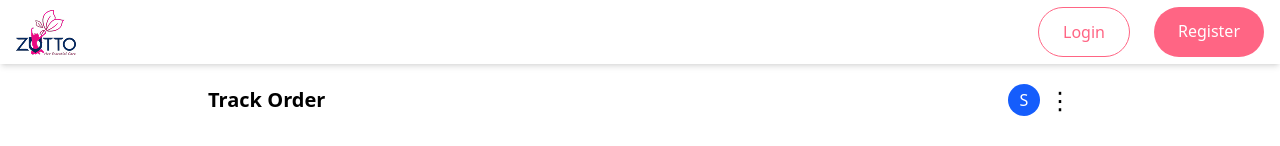
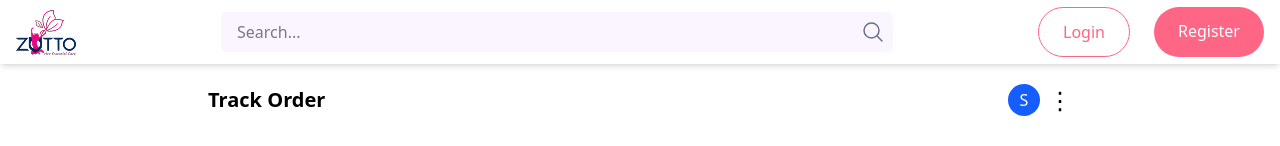
Before and after one commit to ParvezMohammed/zotto-user-website, a React (Vite) app: page /track-order in a window 1280 px wide. Shown: the top 146 px of the page. Built offline with nearby package versions, Linux system fonts and the light colour scheme.

Commit message:
added search bar

```diff
--- a/src/components/navbar/LoggedinNavbar.jsx
+++ b/src/components/navbar/LoggedinNavbar.jsx
@@ -1,6 +1,6 @@
 import React, { useState } from 'react';
 import { useNavigate } from 'react-router-dom';
-import { BellIcon, ShoppingCartIcon, UserIcon, Bars3Icon, XMarkIcon } from '@heroicons/react/24/outline';
+import { BellIcon, ShoppingCartIcon, UserIcon, Bars3Icon, XMarkIcon,MagnifyingGlassIcon } from '@heroicons/react/24/outline';
 import Notifications from '../notification/Notification';
 import AccountPopup from '../account/Account';
 
@@ -27,7 +27,20 @@ const LoggedInNavbar = () => {
       <div className="max-w-7xl mx-auto flex justify-between items-center h-16 px-4">
         {/* Logo */}
         <img src="/images/zotto.jpg" alt="Zotto" className="" />
-
+        <div className="flex-1 max-w-2xl mx-8">
+              <div className="relative">
+                <div className="flex items-center bg-purple-50 rounded-md">
+                  <input
+                    type="text"
+                    className="w-full py-2 px-4 bg-transparent outline-none"
+                    placeholder="Search..."
+                  />
+                  <button className="p-2">
+                    <MagnifyingGlassIcon className="h-6 w-6 text-gray-500" />
+                  </button>
+                </div>
+              </div>
+            </div>
         {/* Desktop Icons */}
         <div className="hidden md:flex items-center gap-6">
           <div className="flex items-center cursor-pointer">
--- a/src/components/navbar/Loginnavbar.jsx
+++ b/src/components/navbar/Loginnavbar.jsx
@@ -1,6 +1,6 @@
 import React, { useState } from 'react';
 import { Link } from 'react-router-dom';
-import { Bars3Icon, XMarkIcon } from '@heroicons/react/24/outline';
+import { Bars3Icon, XMarkIcon,MagnifyingGlassIcon} from '@heroicons/react/24/outline';
 
 const LoginNavbar = () => {
   const [menuOpen, setMenuOpen] = useState(false);
@@ -13,7 +13,20 @@ const LoginNavbar = () => {
     <nav className="w-full bg-white shadow-md">
       <div className="max-w-7xl mx-auto flex justify-between items-center h-16 px-4">
         <img src="/images/zotto.jpg" alt="Zotto" className="" />
-
+        <div className="flex-1 max-w-2xl mx-8">
+              <div className="relative">
+                <div className="flex items-center bg-purple-50 rounded-md">
+                  <input
+                    type="text"
+                    className="w-full py-2 px-4 bg-transparent outline-none"
+                    placeholder="Search..."
+                  />
+                  <button className="p-2">
+                    <MagnifyingGlassIcon className="h-6 w-6 text-gray-500" />
+                  </button>
+                </div>
+              </div>
+            </div>
         {/* Desktop View */}
         <div className="hidden md:flex gap-6">
           <Link
```
